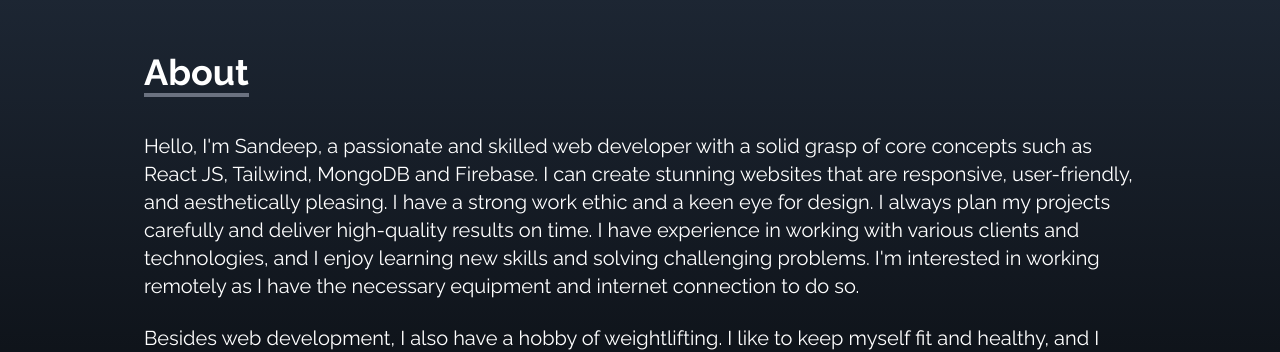
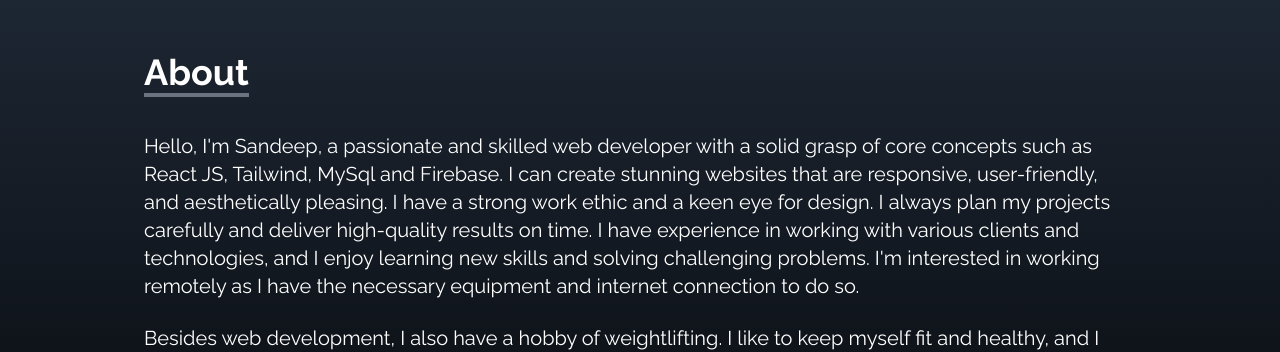
Before and after one commit to sandeepmallina/my-portfolio, a React (Vite) app: page / in a window 1280 px wide. Shown: the part 860-1212 px from the top of the page. Built offline with nearby package versions, Linux system fonts and the light colour scheme.

Commit message:
minor change

```diff
--- a/src/components/About.jsx
+++ b/src/components/About.jsx
@@ -14,7 +14,7 @@ const About = () => {
         </div>
         <p className="text-base mt-10 md:text-xl">
           Hello, I'm Sandeep, a passionate and skilled web developer with a
-          solid grasp of core concepts such as React JS, Tailwind, MongoDB and
+          solid grasp of core concepts such as React JS, Tailwind, MySql and
           Firebase. I can create stunning websites that are responsive,
           user-friendly, and aesthetically pleasing. I have a strong work ethic
           and a keen eye for design. I always plan my projects carefully and
```
